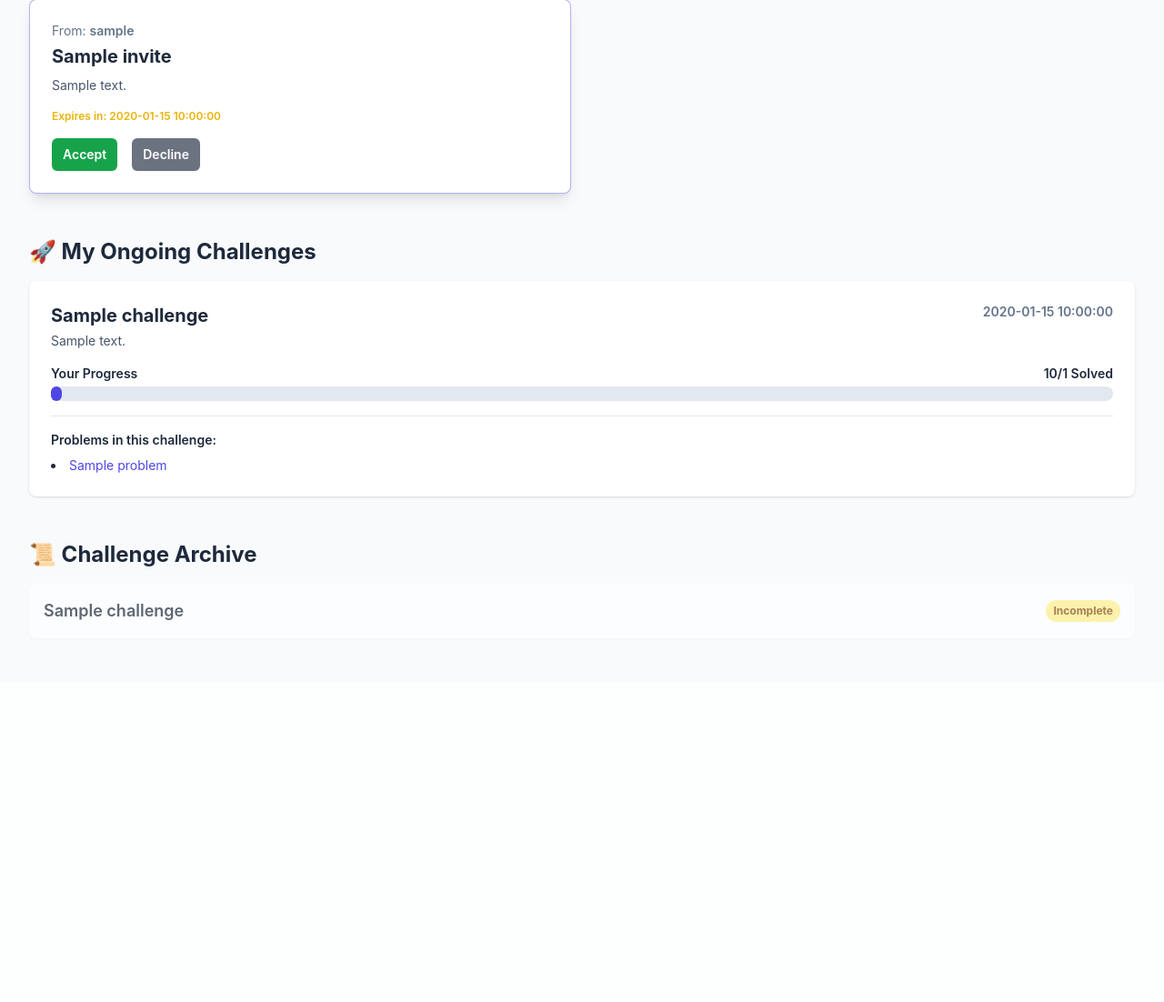
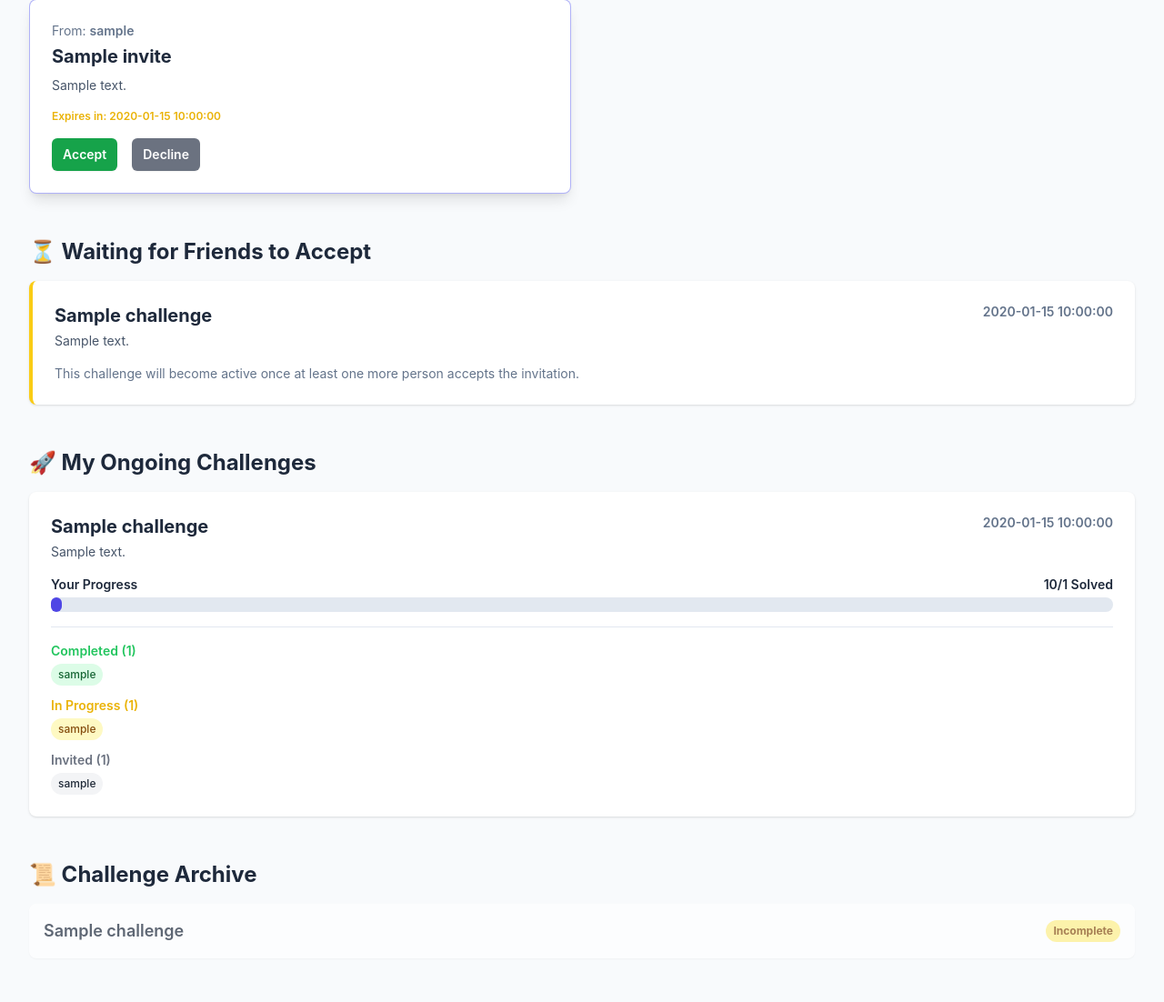
Before and after one commit to OmkarMishra07/progex1, a Flask app: template app/templates/challenges.html in a window 1280 px wide. Shown: the part 274-1376 px from the top of the page at 91% size. Before the commit the page ends 958 px from the top, so only its background shows below. Run offline with Flask 3, Linux system fonts and the light colour scheme; the template is opened without the code that fills it: most values are stand-ins (such as "Sample title", 1, 10 or a date in 2020); parts of the project's set-up code (start-up, migrations or seed data) failed here and were passed over; some libraries are stand-ins or nearby versions; some web fonts are replaced.

Commit message:
FEAT: updated challenge sectionn more refined

```diff
--- a/app/templates/challenges.html
+++ b/app/templates/challenges.html
@@ -17,7 +17,7 @@
         </div>
     </div>
 
-    <!-- Section 1: Invitations from Friends -->
+    <!-- Section 1: Invitations -->
     {% if invitations %}
     <section>
         <h2 class="text-2xl font-bold mb-4">💌 Invitations</h2>
@@ -29,12 +29,8 @@
                 <p class="text-slate-600 dark:text-slate-300 mt-2 text-sm">{{ invite.description }}</p>
                 <p class="text-xs font-semibold text-yellow-500 mt-4">Expires in: {{ invite.time_left }}</p>
                 <div class="flex items-center gap-x-4 mt-4">
-                    <form action="{{ url_for('challenges.respond_to_challenge', challenge_id=invite.id, response='accepted') }}" method="POST">
-                        <button type="submit" class="rounded-md bg-green-600 px-3 py-2 text-sm font-semibold text-white shadow-sm hover:bg-green-500">Accept</button>
-                    </form>
-                    <form action="{{ url_for('challenges.respond_to_challenge', challenge_id=invite.id, response='declined') }}" method="POST">
-                        <button type="submit" class="rounded-md bg-gray-500 px-3 py-2 text-sm font-semibold text-white shadow-sm hover:bg-gray-600">Decline</button>
-                    </form>
+                    <form action="{{ url_for('challenges.respond_to_challenge', challenge_id=invite.id, response='accepted') }}" method="POST"><button type="submit" class="rounded-md bg-green-600 px-3 py-2 text-sm font-semibold text-white shadow-sm hover:bg-green-500">Accept</button></form>
+                    <form action="{{ url_for('challenges.respond_to_challenge', challenge_id=invite.id, response='declined') }}" method="POST"><button type="submit" class="rounded-md bg-gray-500 px-3 py-2 text-sm font-semibold text-white shadow-sm hover:bg-gray-600">Decline</button></form>
                 </div>
             </div>
             {% endfor %}
@@ -42,7 +38,29 @@
     </section>
     {% endif %}
 
-    <!-- Section 2: My Ongoing Challenges -->
+    <!-- Section 2: Pending Challenges -->
+    {% if pending %}
+    <section>
+        <h2 class="text-2xl font-bold mb-4">⏳ Waiting for Friends to Accept</h2>
+        <div class="space-y-6">
+            {% for challenge in pending %}
+            <div class="bg-white dark:bg-slate-800 p-6 rounded-lg shadow border-l-4 border-yellow-400">
+                <div class="flex justify-between items-start flex-wrap gap-2">
+                    <div>
+                        <h3 class="text-xl font-bold">{{ challenge.title }}</h3>
+                        <p class="text-slate-600 dark:text-slate-300 mt-1 text-sm">{{ challenge.description }}</p>
+                    </div>
+                    <span class="text-sm font-semibold text-slate-500 whitespace-nowrap">{{ challenge.time_left }}</span>
+                </div>
+                <div class="mt-4 text-sm text-slate-500 dark:text-slate-400">This challenge will become active once at least one more person accepts the invitation.</div>
+                {% if challenge.creatorUsername == session.leetcode_username %}<div class="mt-4 border-t border-slate-200 dark:border-slate-700 pt-4 flex items-center justify-end gap-x-4"><a href="{{ url_for('challenges.edit_challenge', challenge_id=challenge.id) }}" class="text-sm font-semibold text-indigo-600 dark:text-indigo-400 hover:underline">Edit</a><form action="{{ url_for('challenges.delete_challenge', challenge_id=challenge.id) }}" method="POST" onsubmit="return confirm('Are you sure?');"><button type="submit" class="text-sm font-semibold text-red-600 dark:text-red-500 hover:underline">Delete</button></form></div>{% endif %}
+            </div>
+            {% endfor %}
+        </div>
+    </section>
+    {% endif %}
+
+    <!-- Section 3: My Ongoing Challenges -->
     <section>
         <h2 class="text-2xl font-bold mb-4">🚀 My Ongoing Challenges</h2>
         {% if ongoing %}
@@ -61,36 +79,41 @@
                         <span>Your Progress</span>
                         <span>{{ challenge.progress }}/{{ challenge.total_problems }} Solved</span>
                     </div>
-                    <div class="w-full bg-slate-200 dark:bg-slate-700 rounded-full h-4">
-                        <div class="h-4 rounded-full bg-indigo-600 transition-all duration-500" style="width: {{ challenge.progress_percent }}%;"></div>
+                    <div class="w-full bg-slate-200 dark:bg-slate-700 rounded-full h-4"><div class="h-4 rounded-full bg-indigo-600" style="width: {{ challenge.progress_percent }}%;"></div></div>
+                </div>
+                <div class="mt-4 border-t border-slate-200 dark:border-slate-700 pt-4 space-y-3">
+                    <div>
+                        <h4 class="font-semibold text-sm text-green-500">Completed ({{ challenge.participants_completed|length }})</h4>
+                        <div class="flex flex-wrap gap-2 mt-1">
+                            {% for p in challenge.participants_completed %}<span class="text-xs font-medium px-2 py-1 rounded-full bg-green-100 dark:bg-green-900/50 text-green-800 dark:text-green-300">{{ p.username }}</span>{% else %}<span class="text-xs text-slate-400">No one has finished yet.</span>{% endfor %}
+                        </div>
                     </div>
+                    <div>
+                        <h4 class="font-semibold text-sm text-yellow-500">In Progress ({{ challenge.participants_inprogress|length }})</h4>
+                        <div class="flex flex-wrap gap-2 mt-1">
+                            <!-- THIS IS THE FIX: The else block now has the correct message -->
+                            {% for p in challenge.participants_inprogress %}<span class="text-xs font-medium px-2 py-1 rounded-full bg-yellow-100 dark:bg-yellow-900/50 text-yellow-800 dark:text-yellow-400">{{ p.username }}</span>{% else %}<span class="text-xs text-slate-400">No one is currently in progress.</span>{% endfor %}
+                        </div>
+                    </div>
+                    {% if challenge.participants_invited %}
+                    <div>
+                        <h4 class="font-semibold text-sm text-gray-500">Invited ({{ challenge.participants_invited|length }})</h4>
+                        <div class="flex flex-wrap gap-2 mt-1">
+                            {% for p in challenge.participants_invited %}<span class="text-xs font-medium px-2 py-1 rounded-full bg-gray-100 dark:bg-gray-700 text-gray-800 dark:text-gray-300">{{ p.username }}</span>{% endfor %}
+                        </div>
+                    </div>
+                    {% endif %}
                 </div>
-                <div class="mt-4 border-t border-slate-200 dark:border-slate-700 pt-4">
-                    <h4 class="font-semibold text-sm">Problems in this challenge:</h4>
-                    <ul class="list-disc list-inside mt-2 text-sm space-y-1">
-                        {% for problem in challenge.problems %}
-                        <li><a href="https://leetcode.com/problems/{{ problem.titleSlug }}/" target="_blank" class="text-indigo-600 dark:text-indigo-400 hover:underline">{{ problem.title }}</a></li>
-                        {% endfor %}
-                    </ul>
-                </div>
-                <!-- Creator Action Buttons -->
-                {% if challenge.creatorUsername == session.leetcode_username %}
-                <div class="mt-4 border-t border-slate-200 dark:border-slate-700 pt-4 flex items-center justify-end gap-x-4">
-                    <a href="{{ url_for('challenges.edit_challenge', challenge_id=challenge.id) }}" class="text-sm font-semibold text-indigo-600 dark:text-indigo-400 hover:underline">Edit</a>
-                    <form action="{{ url_for('challenges.delete_challenge', challenge_id=challenge.id) }}" method="POST" onsubmit="return confirm('Are you sure you want to permanently delete this challenge? This action cannot be undone.');">
-                        <button type="submit" class="text-sm font-semibold text-red-600 dark:text-red-500 hover:underline">Delete</button>
-                    </form>
-                </div>
-                {% endif %}
+                {% if challenge.creatorUsername == session.leetcode_username %}<div class="mt-4 border-t border-slate-200 dark:border-slate-700 pt-4 flex items-center justify-end gap-x-4"><a href="{{ url_for('challenges.edit_challenge', challenge_id=challenge.id) }}" class="text-sm font-semibold text-indigo-600 dark:text-indigo-400 hover:underline">Edit</a><form action="{{ url_for('challenges.delete_challenge', challenge_id=challenge.id) }}" method="POST" onsubmit="return confirm('Are you sure?');"><button type="submit" class="text-sm font-semibold text-red-600 dark:text-red-500 hover:underline">Delete</button></form></div>{% endif %}
             </div>
             {% endfor %}
         </div>
-        {% else %}
-        <div class="text-center py-10 bg-white dark:bg-slate-800 rounded-lg"><p class="text-slate-500 dark:text-slate-400">You have no ongoing challenges. Accept an invitation or create one to get started!</p></div>
+        {% elif not invitations and not pending %}
+        <div class="text-center py-10 bg-white dark:bg-slate-800 rounded-lg"><p class="text-slate-500 dark:text-slate-400">You have no ongoing challenges. Create one to get started!</p></div>
         {% endif %}
     </section>
 
-    <!-- Section 3: Completed & Expired Challenges -->
+    <!-- Section 4: Challenge Archive -->
     <section>
         <h2 class="text-2xl font-bold mb-4">📜 Challenge Archive</h2>
         {% if completed_expired %}
@@ -99,17 +122,11 @@
             <div class="bg-white dark:bg-slate-800/80 p-4 rounded-lg shadow-sm opacity-70 hover:opacity-100 transition">
                 <div class="flex justify-between items-center">
                     <h3 class="text-lg font-semibold">{{ challenge.title }}</h3>
-                    <!-- More Descriptive Status Badges -->
-                    {% if challenge.is_fully_completed %}
-                        <span class="text-xs font-bold px-2 py-1 rounded-full bg-green-200 text-green-800">🎉 Group Goal Met!</span>
-                    {% elif challenge.is_completed_by_user %}
-                        <span class="text-xs font-bold px-2 py-1 rounded-full bg-blue-200 text-blue-800">You Finished!</span>
-                    {% elif challenge.is_expired %}
-                        <span class="text-xs font-bold px-2 py-1 rounded-full bg-red-200 text-red-800">Expired</span>
-                    {% elif challenge.user_status == 'declined' %}
-                        <span class="text-xs font-bold px-2 py-1 rounded-full bg-gray-200 text-gray-800">Declined</span>
-                    {% else %}
-                        <span class="text-xs font-bold px-2 py-1 rounded-full bg-yellow-200 text-yellow-800">Incomplete</span>
+                    {% if challenge.is_fully_completed %}<span class="text-xs font-bold px-2 py-1 rounded-full bg-green-200 text-green-800">🎉 Group Goal Met!</span>
+                    {% elif challenge.is_completed_by_user %}<span class="text-xs font-bold px-2 py-1 rounded-full bg-blue-200 text-blue-800">You Finished!</span>
+                    {% elif challenge.is_expired %}<span class="text-xs font-bold px-2 py-1 rounded-full bg-red-200 text-red-800">Expired</span>
+                    {% elif challenge.user_status == 'declined' %}<span class="text-xs font-bold px-2 py-1 rounded-full bg-gray-200 text-gray-800">Declined</span>
+                    {% else %}<span class="text-xs font-bold px-2 py-1 rounded-full bg-yellow-200 text-yellow-800">Incomplete</span>
                     {% endif %}
                 </div>
             </div>
```
Also changed, not shown: app/routes/challenges.py (+64 -41 lines).
